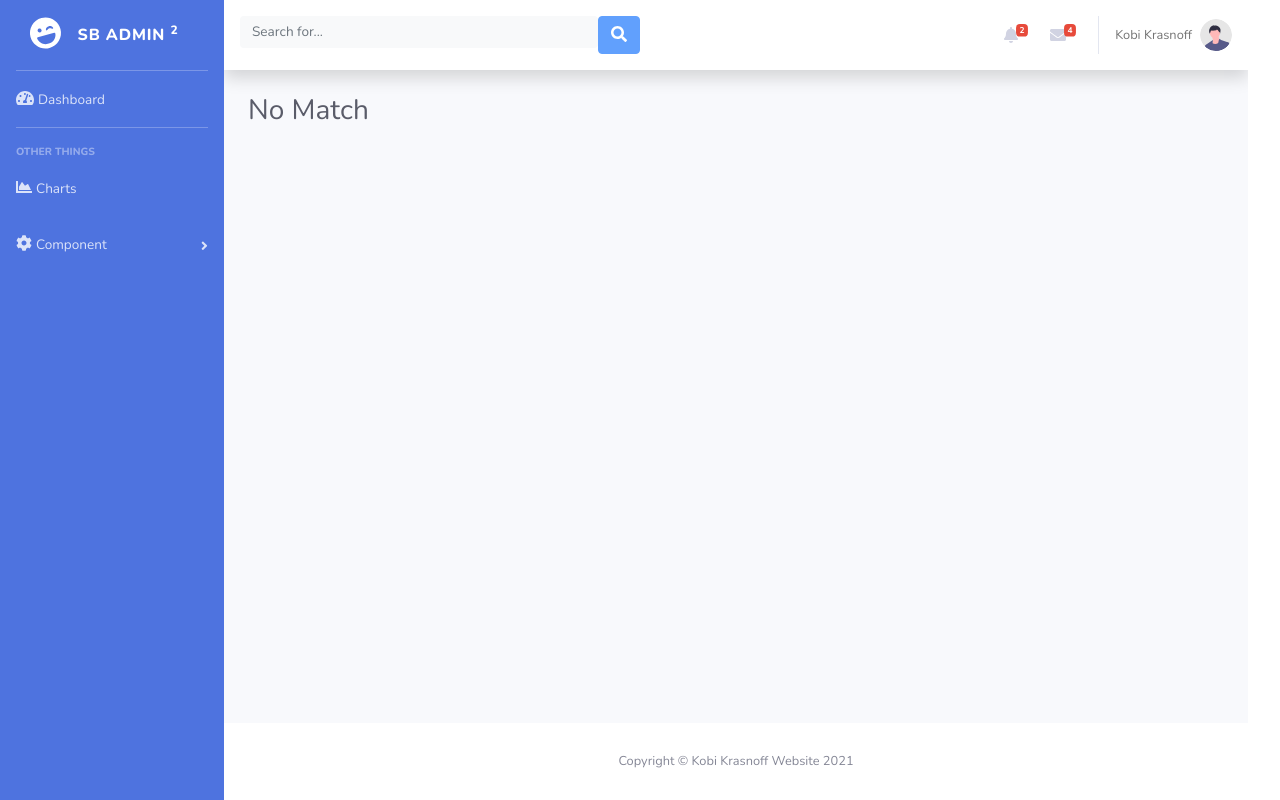
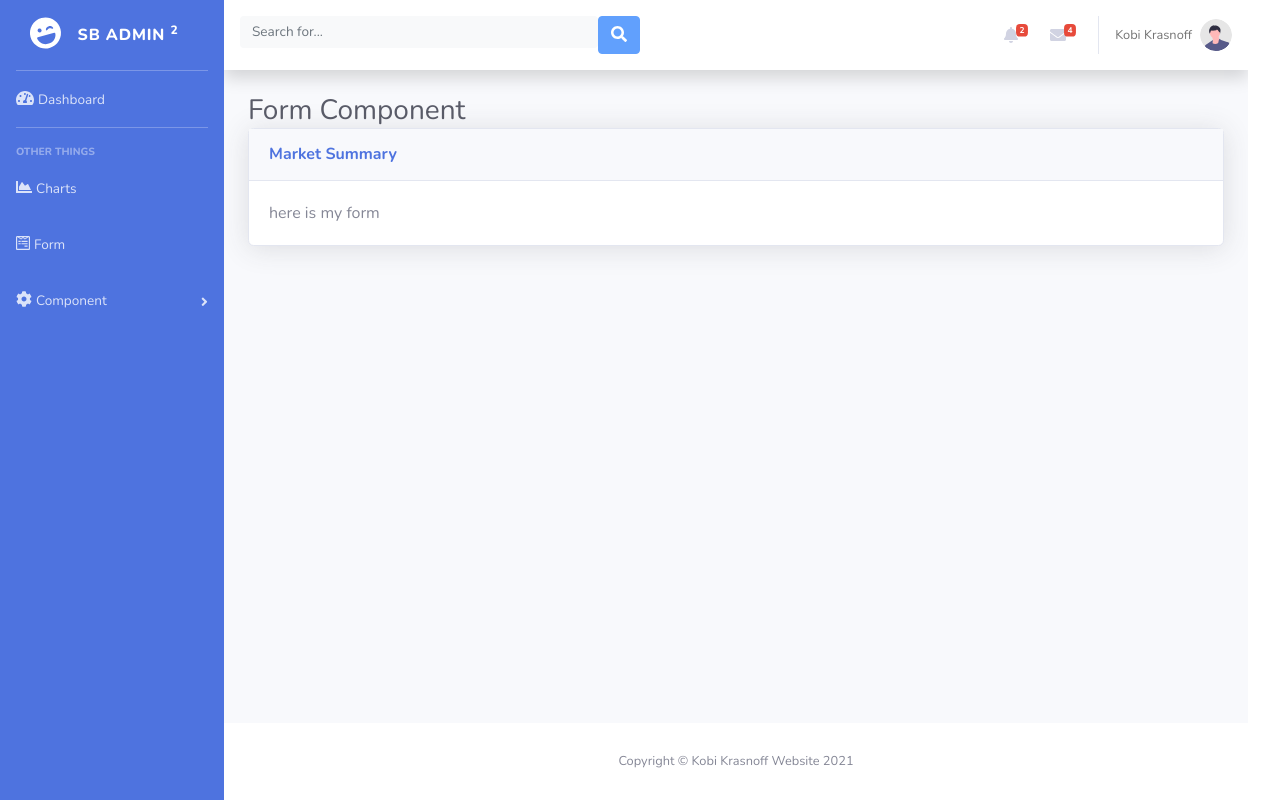
Before and after one commit to krasnoff/bootstrap-admin-app, a React (Create React App) app: page /Form in a window 1280 px wide. Built offline with nearby package versions, Linux system fonts and the light colour scheme.

Commit message:
create new form page

```diff
--- a/src/App.tsx
+++ b/src/App.tsx
@@ -8,6 +8,7 @@ import Header from './components/Header/header';
 import Nav from './components/Navigator/navigator';
 import CompanyReview from './pages/CompanyReview/CompanyReview';
 import DashBoard from './pages/Dashboard/Dashboard';
+import FormComponent from './pages/Form/Form';
 import NoMatch from './pages/NoMatch/NoMatch';
 
 interface MyProps {
@@ -37,6 +38,7 @@ function App(props: MyProps) {
           <Routes>
             <Route path="/" element={<DashBoard />} />
             <Route path="/Dashboard" element={<DashBoard />} />
+            <Route path="/Form" element={<FormComponent />} />
             <Route path="/companyReview/:companySymbol" element={<CompanyReview />} />
             <Route path="*" element={<NoMatch />} />
           </Routes>
--- a/src/components/Navigator/navigator.tsx
+++ b/src/components/Navigator/navigator.tsx
@@ -7,6 +7,7 @@ import MenuItemObj from './MenuItem/menuItem';
 import { MenuTypes } from '../../Types/Navigator/MenuTypes';
 import Seperator from './Seperator/seperator';
 import SubHeader from './SubHeader/subHeader';
+import { faWpforms } from '@fortawesome/free-brands-svg-icons';
 
 function Nav() {
     const MenuItems: Array<MainMenuItem> = [
@@ -29,6 +30,11 @@ function Nav() {
         title: 'Charts',
         url: 'charts',
         iconDefinition: faChartArea,
+        menuType: MenuTypes.MenuItem
+    },{
+        title: 'Form',
+        url: 'form',
+        iconDefinition: faWpforms,
         menuType: MenuTypes.MenuItem
     },{
         title: 'Component',
--- /dev/null
+++ b/src/pages/Form/Form.tsx
@@ -0,0 +1,18 @@
+import styles from '../pages.module.scss';
+import stylesText from '../../css/texts.module.scss';
+import stylesMargins from '../../css/margins.module.scss';
+import ComponentWrapper from '../../components/General/ComponentWrapper/ComponentWrapper';
+
+
+function FormComponent() {
+    return (
+        <div className={styles.containerFluid}>
+            <h1 className={[stylesText.h3, stylesMargins.mb0, stylesText.textGray800].join(' ')}>Form Component</h1>
+            <ComponentWrapper title='Market Summary'>
+                <div>here is my form</div>
+            </ComponentWrapper>
+        </div>
+    );
+  }
+
+export default FormComponent;
```
Also changed, not shown: src/pages/Form/Form.module.scss (added).
